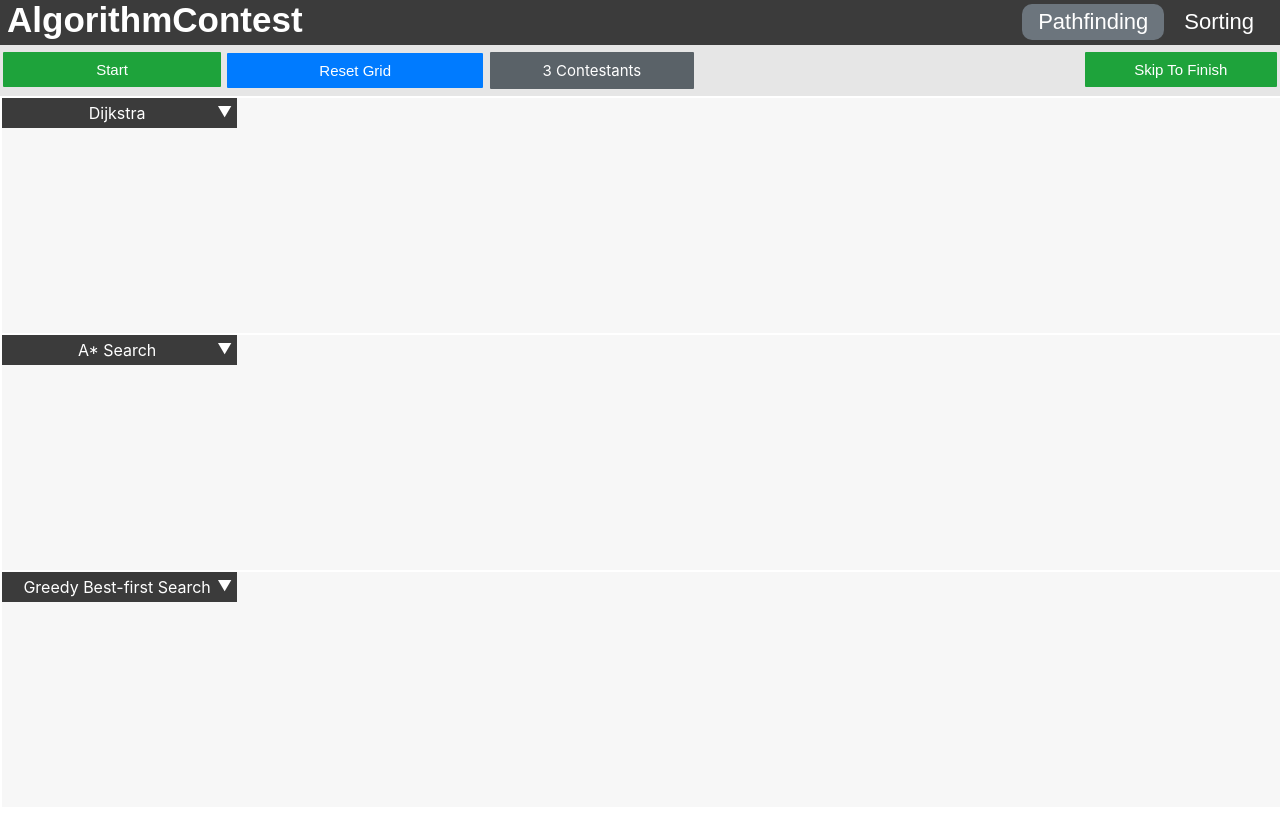
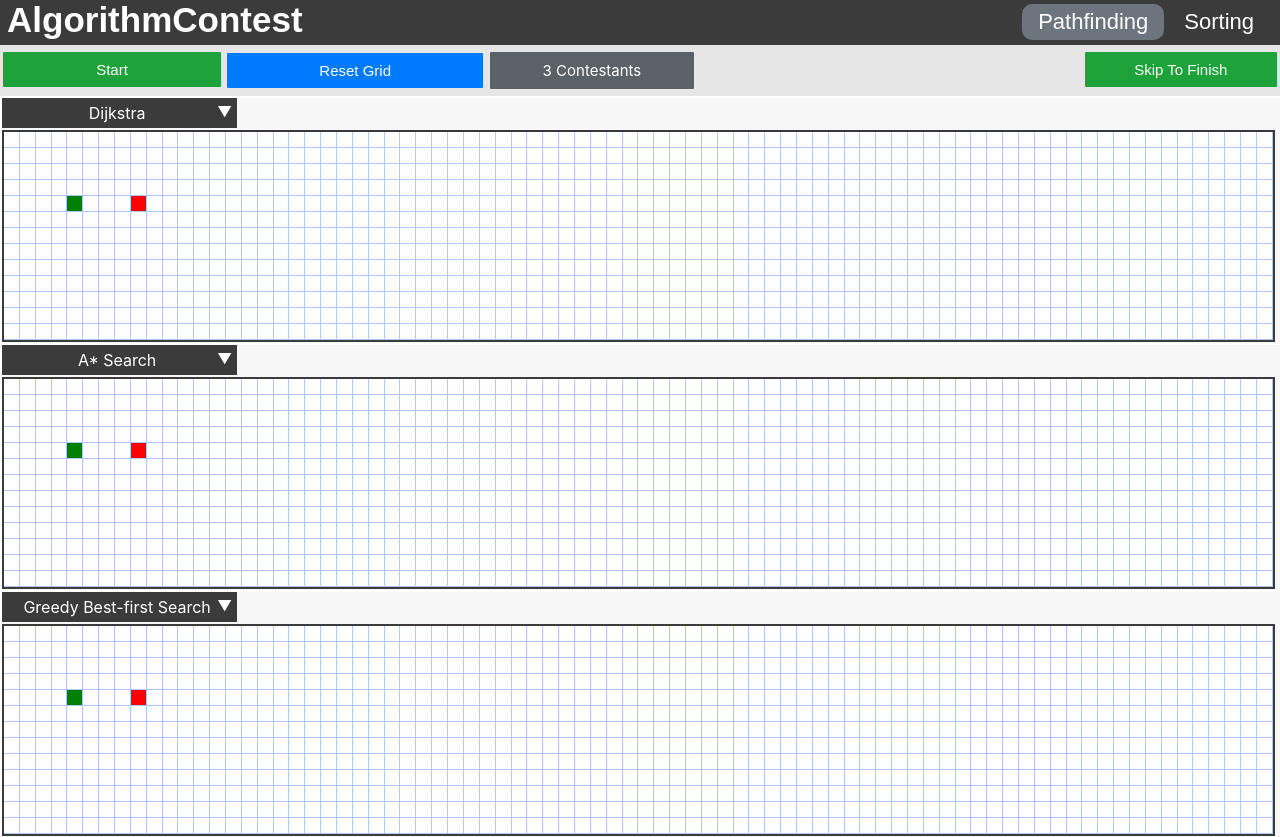
Before and after one commit to benshinnick/algorithm-contest, a React (Create React App) app: page / in a window 1280 px wide. Before the commit the page ends 807 px from the top, so only its background shows below. Built offline with nearby package versions, Linux system fonts and the light colour scheme.

Commit message:
Board is now created and displayed an resizes when the screen resizes

```diff
--- a/src/AlgoContest/PathfindingContest/Node/Node.jsx
+++ b/src/AlgoContest/PathfindingContest/Node/Node.jsx
@@ -0,0 +1,27 @@
+import React, {Component} from 'react';
+import './node.css';
+
+export default class Node extends Component {
+  render() {
+    const {
+      col,
+      isFinish,
+      isStart,
+      isWall,
+      row,
+    } = this.props;
+    const extraClassName = isFinish
+      ? 'node-finish'
+      : isStart
+      ? 'node-start'
+      : isWall
+      ? 'node-wall'
+      : '';
+
+    return (
+      <div
+        id={`node-${row}-${col}`}
+        className={`node ${extraClassName}`}></div>
+    );
+  }
+}
--- a/src/AlgoContest/PathfindingContest/Node/node.css
+++ b/src/AlgoContest/PathfindingContest/Node/node.css
@@ -0,0 +1,25 @@
+.node {
+    background-color: white;
+    width: 15px;
+    height: 15px;
+    border-right: 1px solid rgb(175, 200, 250);
+    border-bottom: 1px solid rgb(175, 200, 250);
+    display: flex;
+    margin: 0;
+  }
+
+  /* .node .last-row {
+    border-bottom: none;
+  }
+
+  .node .last-column {
+      border-right: none;
+  } */
+
+  .node-finish {
+    background-color: red;
+  }
+
+  .node-start {
+    background-color: green;
+  }
--- a/src/AlgoContest/PathfindingContest/PathfindingContest.jsx
+++ b/src/AlgoContest/PathfindingContest/PathfindingContest.jsx
@@ -1,6 +1,15 @@
 import React from 'react';
 import PathfindingVisualizerContestant from './PathfindingVisualizerContestant';
 import './css/PathfindingContest.css';
+
+const NUM_ROWS = 13;
+
+const START_NODE_ROW = 4;
+const START_NODE_COL = 4;
+
+//temporary
+const FINISH_NODE_ROW = 4;
+const FINISH_NODE_COL = 8;
 
 const INITIAL_NUM_OF_CONTESTANTS = 3;
 const MAX_NUM_OF_CONTESTANTS = 3;
@@ -17,12 +26,16 @@ export default class PathfindingContest extends React.Component {
         super(props);
         this.state = {
             grid: [],
+            gridRows: NUM_ROWS,
+            gridCols: -1,
             numOfContestants: INITIAL_NUM_OF_CONTESTANTS,
             isPreContest: true
         };
     }
 
     componentDidMount() {
+        const initialGrid = getInitialGrid();
+        this.setState({...this.state, grid: initialGrid, gridCols: initialGrid[0].length});
         window.addEventListener('resize', this.handlePageResize);
     }
 
@@ -31,8 +44,12 @@ export default class PathfindingContest extends React.Component {
     }
 
     handlePageResize = () => {
+        if(getFullPageWidthGridNumCols() != this.state.numCols) {
+            const initialGrid = getInitialGrid();
+            this.setState({...this.state, grid: initialGrid, gridCols: initialGrid[0].length});
+        }
+
         let windowWidthSize = window.innerWidth;
-
         if(windowWidthSize <= 700) {
             document.querySelector('#algo-contest-header-link').textContent = 'AlgoContest';
         }
@@ -74,7 +91,7 @@ export default class PathfindingContest extends React.Component {
                         <PathfindingVisualizerContestant
                             key={contestantNum}
                             ref={this.setRef}
-                            array={this.state.array}
+                            grid={this.state.grid}
                             algorithmType={ALGORITHM_TYPES[(contestantNum - 1) % ALGORITHM_TYPES.length]}
                             algorithmTypes={ALGORITHM_TYPES}
                             contestantNumber={contestantNum}
@@ -85,3 +102,30 @@ export default class PathfindingContest extends React.Component {
         );
     }
 }
+
+const getFullPageWidthGridNumCols = () => {
+    return Math.ceil((window.innerWidth) / 16);
+}
+
+const getInitialGrid = () => {
+    const grid = [];
+    const numCols = getFullPageWidthGridNumCols();
+    for (let row = 0; row < NUM_ROWS; row++) {
+        const currentRow = [];
+        for (let col = 0; col < numCols; col++) {
+            currentRow.push(createNode(col, row));
+        }
+        grid.push(currentRow);
+    }
+    return grid;
+};
+
+const createNode = (col, row) => {
+    return {
+      col,
+      isStart: row === START_NODE_ROW && col === START_NODE_COL,
+      isFinish: row === FINISH_NODE_ROW && col === FINISH_NODE_COL,
+      isWall: false,
+      row
+    };
+  };
--- a/src/AlgoContest/PathfindingContest/PathfindingVisualizerContestant.jsx
+++ b/src/AlgoContest/PathfindingContest/PathfindingVisualizerContestant.jsx
@@ -1,4 +1,5 @@
 import React from 'react';
+import Node from './Node/Node.jsx';
 import './css/PathfindingVisualizerContestant.css';
 
 export default class PathfindingVisualizerContestant extends React.Component {
@@ -48,17 +49,27 @@ export default class PathfindingVisualizerContestant extends React.Component {
                         ))}
                     </div>
                 </div>
-                    <div className='grid-container' id={`grid-container-${this.state.contestantNumber}`}>
-                        {/* {this.state.array.map((value, index) => (
-                        <div className={`array-bar-${this.state.contestantNumber}`}
-                            key={`${index}-${this.contestantNumber}`}
-                            style={{
-                                backgroundColor: PRIMARY_COLOR,
-                                height: `${value}px`,
-                            }}></div>
-                        ))} */}
-                    </div>
-                    {/* <button id='remove-button' className='remove' onClick={() => this.props.removeMe(this.state.contestantNumber)}>-</button> */}
+                <div className='grid-container' id={`grid-container-${this.state.contestantNumber}`}>
+                    {this.state.grid.map((row, rowIdx) => {
+                        return (
+                        <div className='grid-row' key={rowIdx}>
+                            {row.map((node, nodeIdx) => {
+                                const {row, col, isFinish, isStart, isWall} = node;
+                                return (
+                                    <Node
+                                    key={nodeIdx}
+                                    col={col}
+                                    isFinish={isFinish}
+                                    isStart={isStart}
+                                    isWall={isWall}
+                                    row={row}></Node>
+                                );
+                            })}
+                        </div>
+                        );
+                    })}
+                </div>
+                {/* <button id='remove-button' className='remove' onClick={() => this.props.removeMe(this.state.contestantNumber)}>-</button> */}
                 </div>
             </div>
         );
--- a/src/AlgoContest/PathfindingContest/css/PathfindingVisualizerContestant.css
+++ b/src/AlgoContest/PathfindingContest/css/PathfindingVisualizerContestant.css
@@ -1,11 +1,28 @@
 .pathfinding-visualizer-contestant {
     white-space: nowrap;
-    background-color: #f7f7f7;;
+    background-color: #f7f7f7;
     border-style: solid hidden hidden hidden;
     border-width: 2px;
     border-color: white;
-    height: 235px;
+    height: 245px;
     margin-left: 2px;
+}
+
+.grid-container {
+    margin: auto;
+    display: flex;
+    flex-direction: column;
+    border: 2px solid #3b3b3b;
+    margin-top: 1px;
+    margin-right: 5px;
+}
+
+.grid-row {
+    display: flex;
+    flex-grow: 1;
+    height: auto;
+    flex-direction: row;
+    pointer-events: none;
 }
 
 /* Algorithm Dropdown Styling */
```
